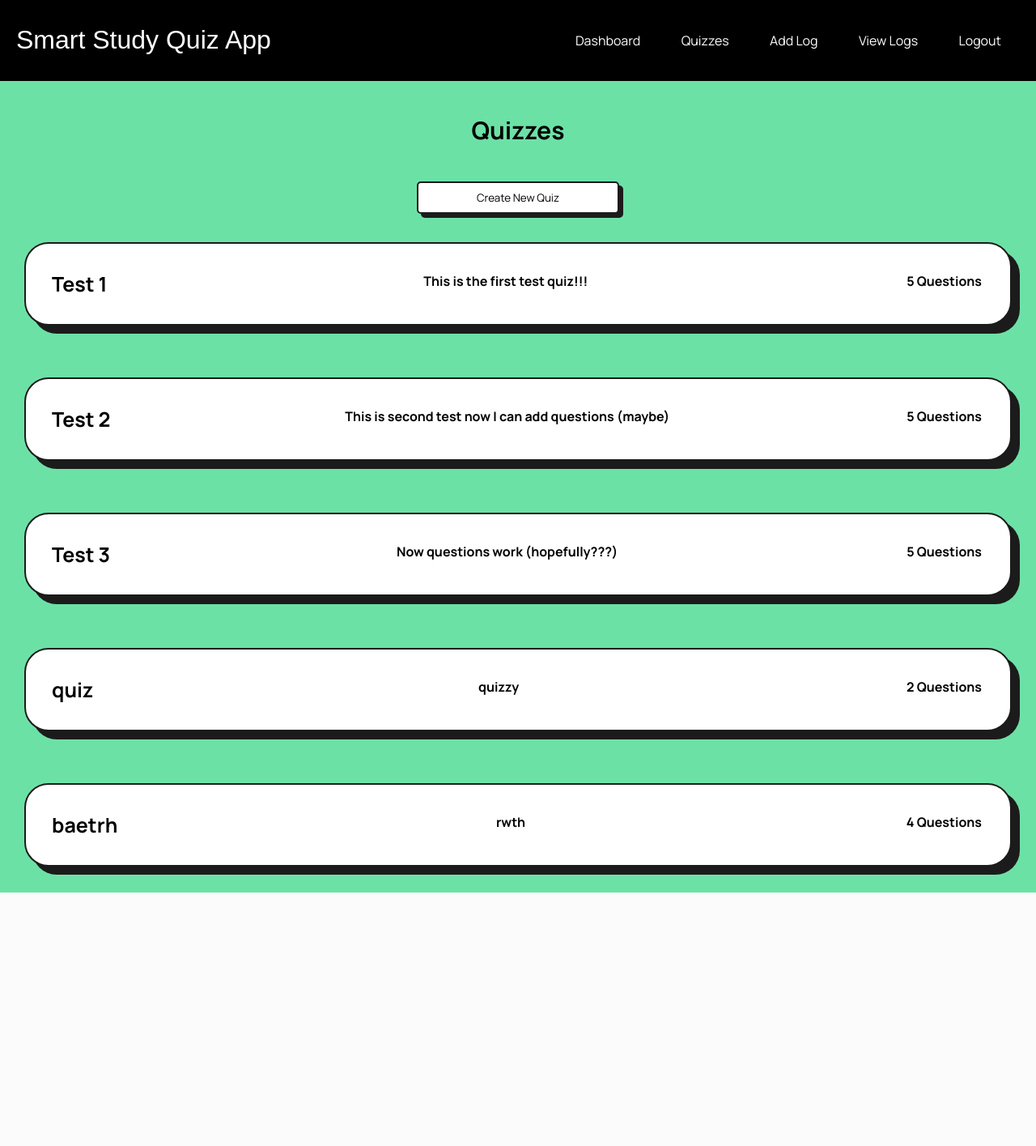
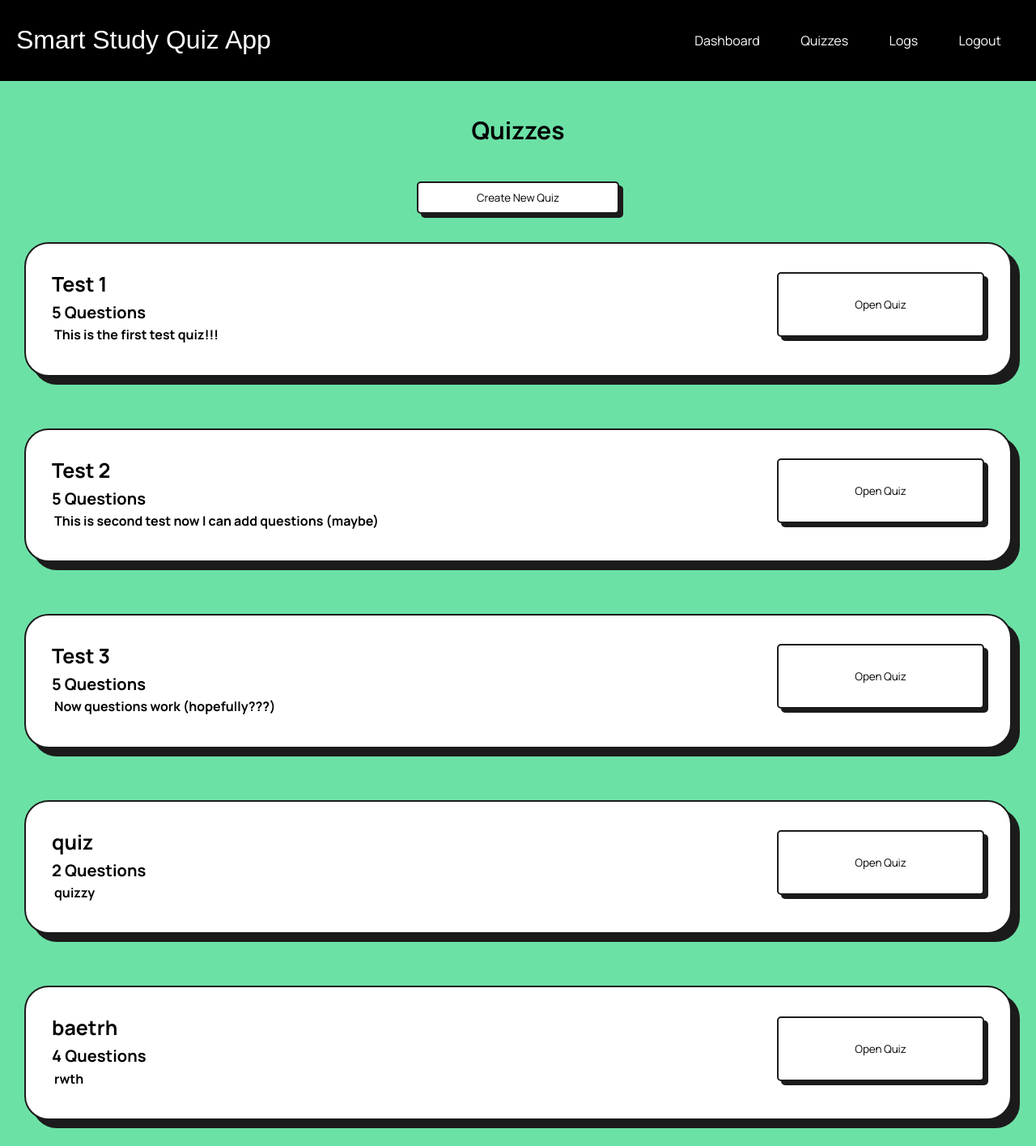
Before and after one commit to appleshoops/ibis-study, a Flask app: page /select_quiz in a window 1280 px wide. Shown: the whole page at 81% size. Before the commit the page ends 1102 px from the top, so only its background shows below. Run offline with Flask 3, Linux system fonts and the light colour scheme; the visitor is signed in with stand-in values (Sample User, id 1); data comes from the database, SQL or seed files in the repository; both versions use the stored data as it was after the commit; some web fonts are replaced.

Commit message:
Minor UI Fixes

```diff
--- a/app.py
+++ b/app.py
@@ -112,8 +112,17 @@ def login():
 
 @app.route('/quiz', methods=['GET', 'POST'])
 def quiz():
+    quiz_id = request.args.get('quiz_id', type=int)
+    if not quiz_id:
+        flash('Invalid quiz ID', 'error')
+        return redirect(url_for('quizSelect'))
+
+    conn = get_db_connection()
+    cursor = conn.cursor()
+    cursor.execute("SELECT ")
 
     return render_template('quiz.html', username=current_user.username)
+
 
 @app.route('/create_question', methods=['GET', 'POST'])
 def createQuestion():
@@ -197,7 +206,7 @@ def quizSelect():
     if request.method == 'GET':
         conn = get_db_connection()
         cursor = conn.cursor()
-        cursor.execute("SELECT title, description, numQuestions FROM Quizzes")
+        cursor.execute("SELECT id ,title, description, numQuestions FROM Quizzes")
         quiz_data = cursor.fetchall()
         conn.close()
 
--- a/static/styles.css
+++ b/static/styles.css
@@ -68,11 +68,11 @@ h4 {
     text-align: center;
 }
 
- {
+h5 {
     font-family: 'Manrope', sans-serif;
     font-weight: bolder;
     color: black;
-    font-size: 15px;
+    font-size: 20px;
     margin: 0;
     padding: 0;
 }
@@ -266,3 +266,16 @@ hr {
     min-width: 8em;
     flex: 1;
 }
+
+.quizSelect {
+    display: flex;
+    justify-content: space-between;
+    flex-direction: row;
+    flex: 1;
+}
+
+.startQuizButton {
+    display: flex;
+    flex: 2;
+    justify-content: right;
+}
--- a/templates/base.html
+++ b/templates/base.html
@@ -17,8 +17,7 @@
             {% else %}
                 <a href="{{ url_for('dashboard') }}">Dashboard</a>
                 <a href="{{ url_for('quizSelect') }}">Quizzes</a>
-                <a href="{{ url_for('add_log') }}">Add Log</a>
-                <a href="{{ url_for('view_log') }}">View Logs</a>
+                <a href="{{ url_for('view_log') }}">Logs</a>
                 <a href="{{ url_for('logout') }}">Logout</a>
             {% endif %}
         </nav>
--- a/templates/quiz.html
+++ b/templates/quiz.html
@@ -1,5 +1,7 @@
 {% extends 'base.html' %}
 {% block title %}Quiz - Smart Study Quiz App{% endblock %}
 {% block content %}
-
+    <form method="POST" action="{{ url_for('quiz') }}">
+        <h2>{{ quiz.quizName }}</h2>
+    </form>
 {% endblock %}
--- a/templates/quizSelect.html
+++ b/templates/quizSelect.html
@@ -10,9 +10,18 @@
     <div class="logGrid">
         {% for quiz in quizzes %}
             <div class="log">
-                <h3>{{ quiz.title }}</h3>
-                <p>{{ quiz.description }}</p>
-                <p>{{ quiz.numQuestions }} Questions</p>
+                <div class="quizSelect">
+                    <div>
+                        <h3>{{ quiz.title }}</h3>
+                        <h5 style="margin-top: 0.2em;">{{ quiz.numQuestions }} Questions</h5>
+                        <p style="margin-top: 0.2em; margin-bottom: 0.4em;">{{ quiz.description }}</p>
+                    </div>
+                    <div class="startQuizButton">
+                        <a href="{{ url_for('quiz', quiz_id=quiz.id) }}">
+                            <button style="width: 20vw; height: 10vh">Open Quiz</button>
+                        </a>
+                    </div>
+                </div>
             </div>
         {% endfor %}
     </div>
```
Also changed, not shown: database.db.
